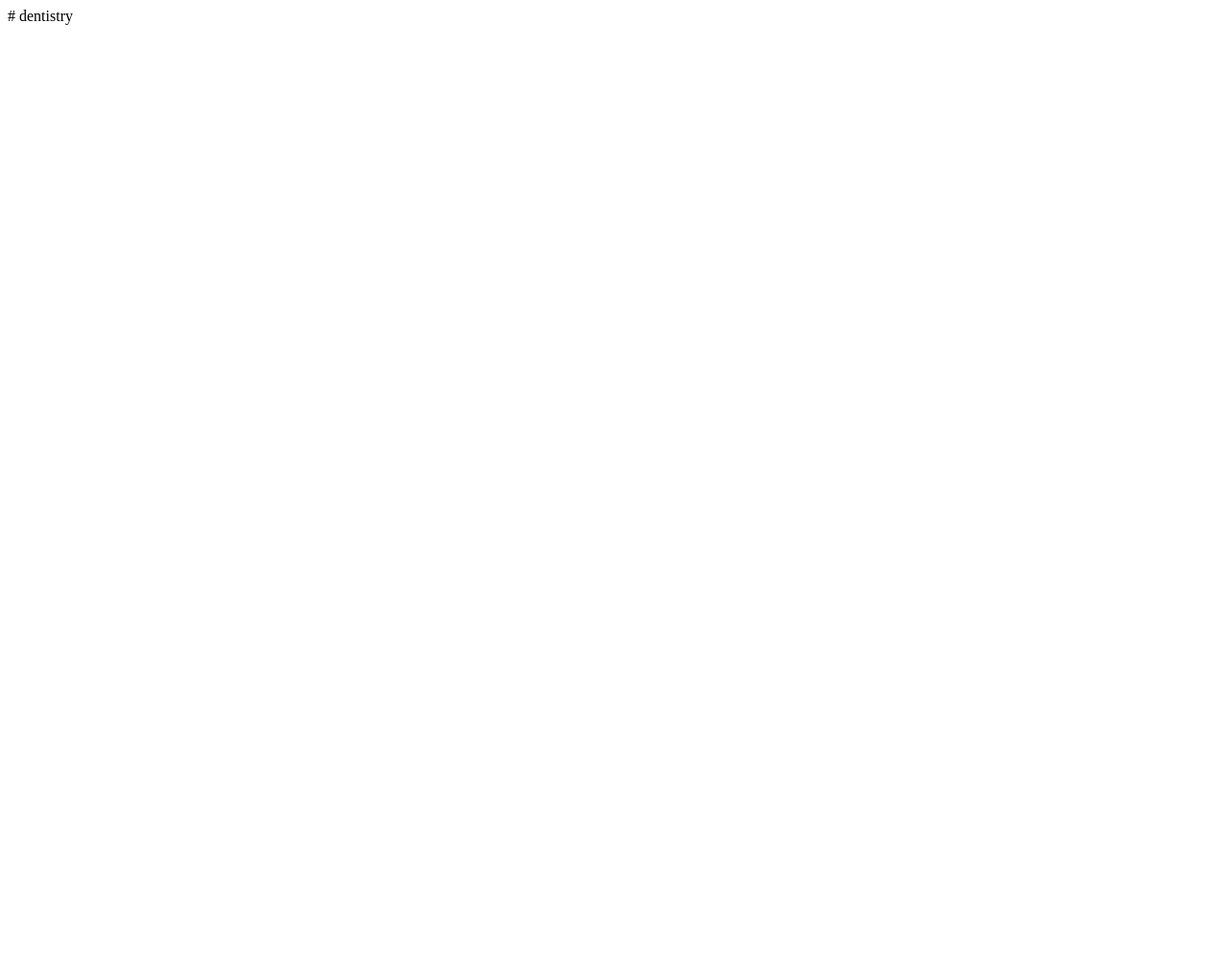
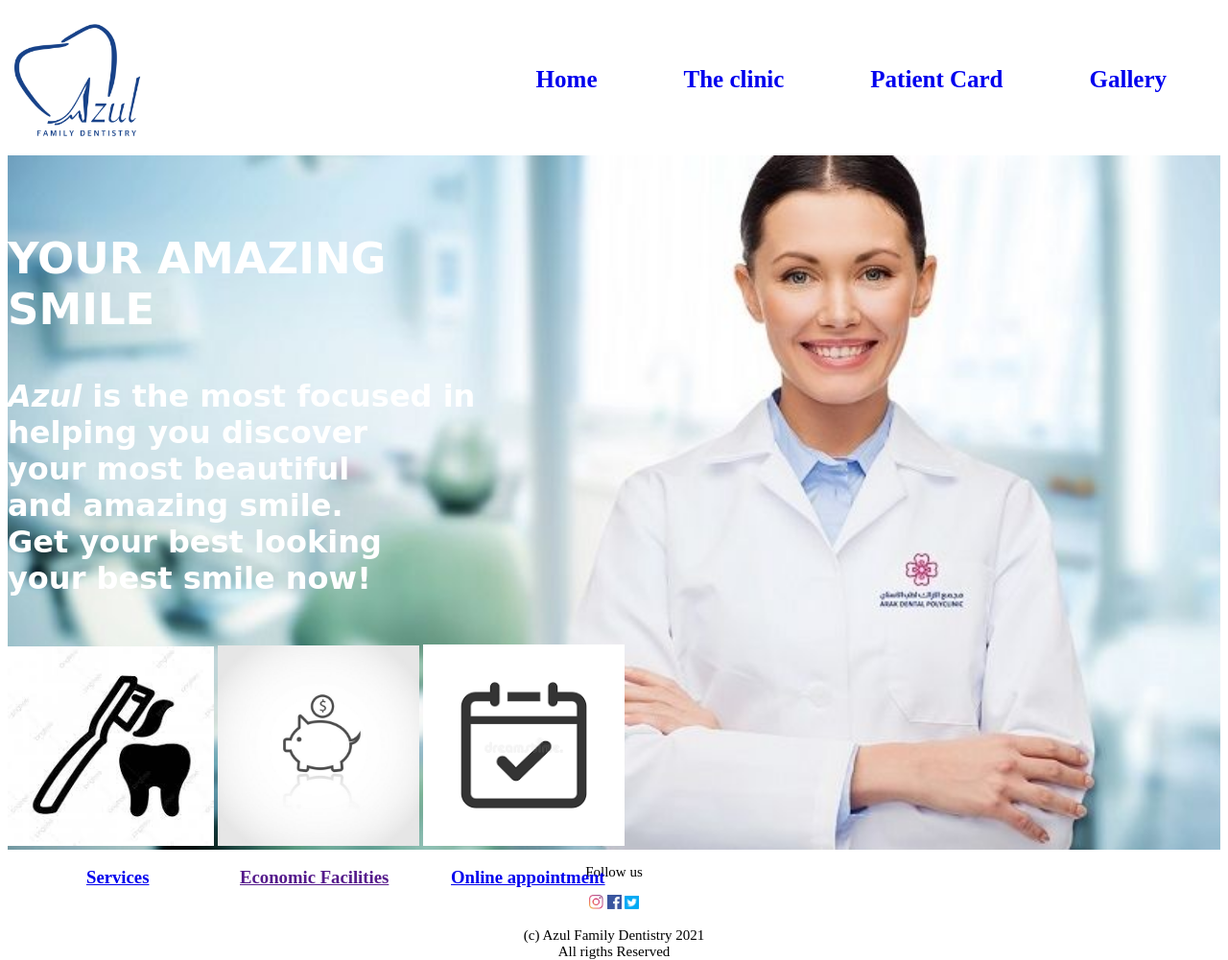
Before and after one commit to OliKaisen/dentistry, a plain HTML site: page index.html in a window 1280 px wide. Shown: the whole page at 96% size. Before the commit the page ends 800 px from the top, so only its background shows below. Drawn offline with Linux system fonts and the light colour scheme.

Commit message:
Add files via upload

```diff
--- a/index.html
+++ b/index.html
@@ -1 +1,57 @@
-# dentistry
+<!DOCTYPE html>
+<html>
+<head>
+	<meta charset="utf-8">
+	<title>Carla's Clinic</title>
+
+	<link rel="stylesheet" type="text/css" href="style.css">
+</head>
+
+<body>
+<header>
+	<nav>
+		<img src="image/azul..png" alt="tooth with the word azul" id="logo">
+
+		<ul>
+			<li><a href="index.html" id="1" class="head">Home</a></li>
+			<li><a href="clinic.html" id="2" class="head">The clinic</a></li>
+			<li><a href="patient.html" id="3" class="head">Patient Card</a></li>
+			<li><a href="gallery.html" id="4" class="head">Gallery</a></li>
+
+		</ul></nav>
+
+</header>
+<article id="home">
+	<section>
+<br>
+<br>
+	<h1 id="intro"><p>YOUR AMAZING <br>SMILE</p></h1>
+	<p id="intro-p"><em>Azul</em> is the most focused in<br> helping you discover<br>
+your most beautiful <br>and amazing smile.<br>
+Get your best looking <br>your best smile now!</p>
+	<br>
+	<img src="image/brush.jfif" alt="toothbrush" id="brush">
+	<img src="image/alc.jpg" alt="pig logo" id="pig" >
+	<img src="image/date.png" alt="appointment image" id="date">
+	<h3 id="preventive"><a href="services.html">Services</a></h3>
+	<h3 id="endodoncy"><a href="">Economic Facilities</a></h3>
+	<h3 id="appointment"><a href="appointment.html">Online appointment</a></h3>
+</section>
+
+</article>
+
+<footer>
+	<p>Follow us</p>
+	<a href="https:www.instagram.com" target="_blank"><img src="image/footer/instagram.png"
+	 alt="instagram logo" class="social-media"></a>
+	<a href="https:www.facebook.com" target="_blank"><img src="image/footer/facebook.png"
+	 alt="facebook logo" class="social-media"></a>
+	<a href="https:www.twitter.com" target="_blank"><img src="image/footer/twitter.png"
+		alt="twitter logo" class="social-media"></a>
+	<p>(c) Azul Family Dentistry 2021<br>
+	All rigths Reserved</p>
+
+</footer>
+
+</body>
+</html>
```
